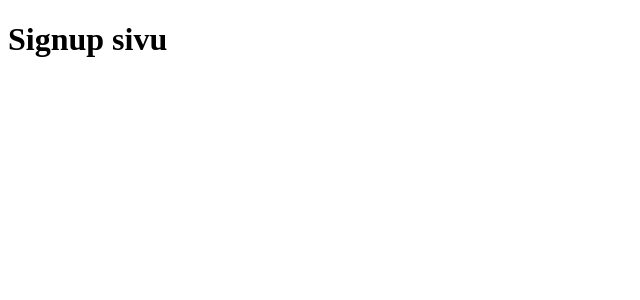
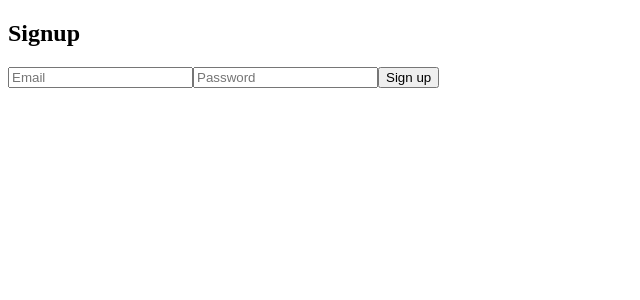
Before and after one commit to kari-uniteai/MouthGuardian, a React (Create React App) app: page /signup in a window 1280 px wide. Shown: the top 300 px of the page, without its empty margins (0-640 px from the left). Built offline with nearby package versions, Linux system fonts and the light colour scheme.

Commit message:
started implementing signup

```diff
--- a/src/pages/Login/Login.tsx
+++ b/src/pages/Login/Login.tsx
@@ -41,6 +41,10 @@ const Login = () => {
                 <input type="password" value={password} onChange={handlePasswordChange} />
             </div>
             <button onClick={() => handleLogin()}>Login</button>
+            <div>
+                Are you new here? Please sign up:
+            </div>
+            <button onClick={() =>navigate('/signup')}>Sign up</button>
         </div>
     );
 };
--- a/src/pages/Signup/Signup.tsx
+++ b/src/pages/Signup/Signup.tsx
@@ -6,6 +6,7 @@ import { useNavigate } from 'react-router-dom';
 const Signup = () => {
     const [email, setEmail] = useState('');
     const [password, setPassword] = useState('');
+    const [error, setError] = useState('');
 
     const navigate = useNavigate();
 
@@ -17,22 +18,48 @@ const Signup = () => {
         setPassword(e.target.value);
     };
 
-    const handleLogin = async () => {
-        try {
-            console.log("heop");
-            await firebase.auth().signInWithEmailAndPassword(email, password);
-            // Login successful, do something (e.g., redirect)
-            console.log(firebase.auth().currentUser)
-            navigate('/dashboard');
-        } catch (error) {
-            console.error('Error logging in:', error);
+    const handleSignup = (e: React.FormEvent) => {
+        e.preventDefault();
+
+        if (email.trim() === '' || password.trim() === '') {
+            setError('Please enter email and password.');
+            return;
         }
+
+        firebase
+            .auth()
+            .createUserWithEmailAndPassword(email, password)
+            .then((userCredential) => {
+                // User signed up successfully
+                const user = userCredential.user;
+                console.log(user);
+                navigate('/dashboard');
+            })
+            .catch((error) => {
+                // Handle signup error
+                setError(error.message);
+            });
     };
 
     return (
         <div className={classes.container}>
-            <h1>Signup sivu</h1>
-
+            <h2>Signup</h2>
+            {error && <p>{error}</p>}
+            <form onSubmit={handleSignup}>
+                <input
+                    type="email"
+                    placeholder="Email"
+                    value={email}
+                    onChange={(e) => setEmail(e.target.value)}
+                />
+                <input
+                    type="password"
+                    placeholder="Password"
+                    value={password}
+                    onChange={(e) => setPassword(e.target.value)}
+                />
+                <button type="submit">Sign up</button>
+            </form>
         </div>
     );
 };
```
